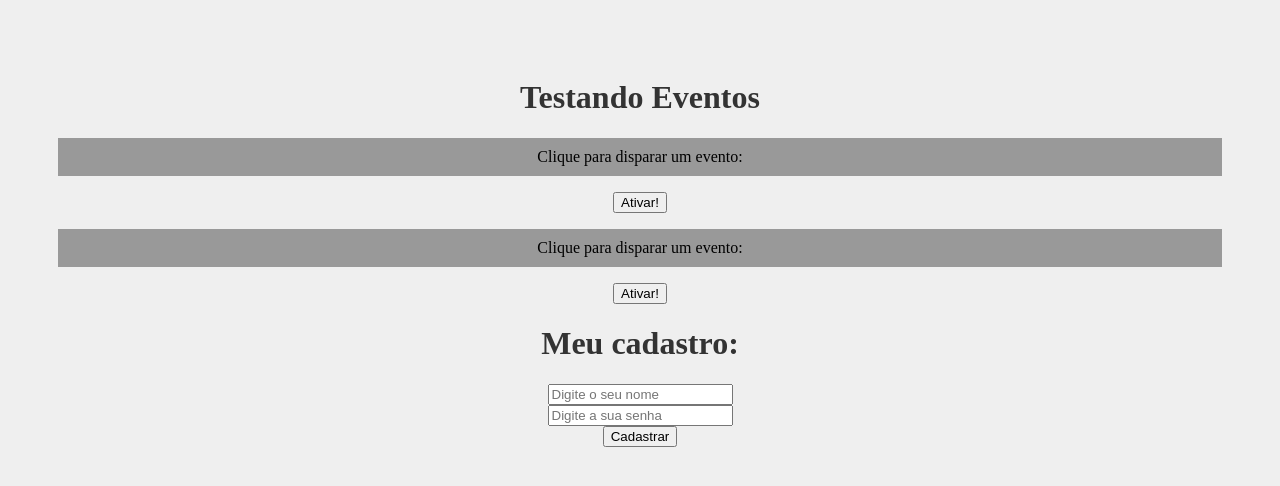
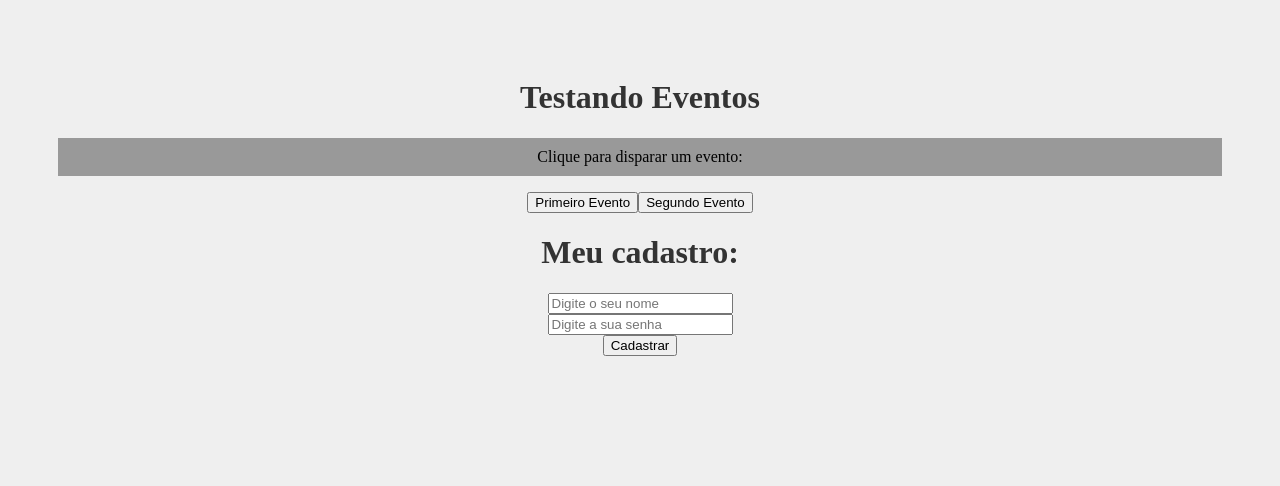
Before and after one commit to NewGabrielFroes/FundamentosReact, a React (Create React App) app: page / in a window 1280 px wide. Shown: the top 486 px of the page. Built offline with nearby package versions, Linux system fonts and the light colour scheme.

Commit message:
Trabalhando  com eventos em props

```diff
--- a/src/App.js
+++ b/src/App.js
@@ -9,8 +9,7 @@ function App() {
   return (
     <div className="App">
       <h1>Testando Eventos</h1>
-      <Evento numero={1}/>
-      <Evento numero={2}/>
+      <Evento />
       <Form />
     </div>
   );
--- a/src/components/Evento.js
+++ b/src/components/Evento.js
@@ -1,13 +1,20 @@
-function Evento({numero}) {
+import Button from "./evento/Button"
+
+function Evento() {
 
     function meuEvento() {
-        console.log(`Fui ativado ${numero}`)
+        console.log(`Ativando primeiro evento`)
+    }
+
+    function segundoEvento() {
+    	console.log(`Ativando segundo evento`)
     }
 
     return (
         <div>
             <p>Clique para disparar um evento:</p>
-            <button onClick={meuEvento}>Ativar!</button>
+            <Button evento={meuEvento} text="Primeiro Evento"/>
+            <Button evento={segundoEvento} text="Segundo Evento"/>
         </div>
     )
 }
--- /dev/null
+++ b/src/components/evento/Button.js
@@ -0,0 +1,5 @@
+function Button(props) {
+    return <button onClick={props.evento}>{props.text}</button>
+}
+
+export default Button
```
